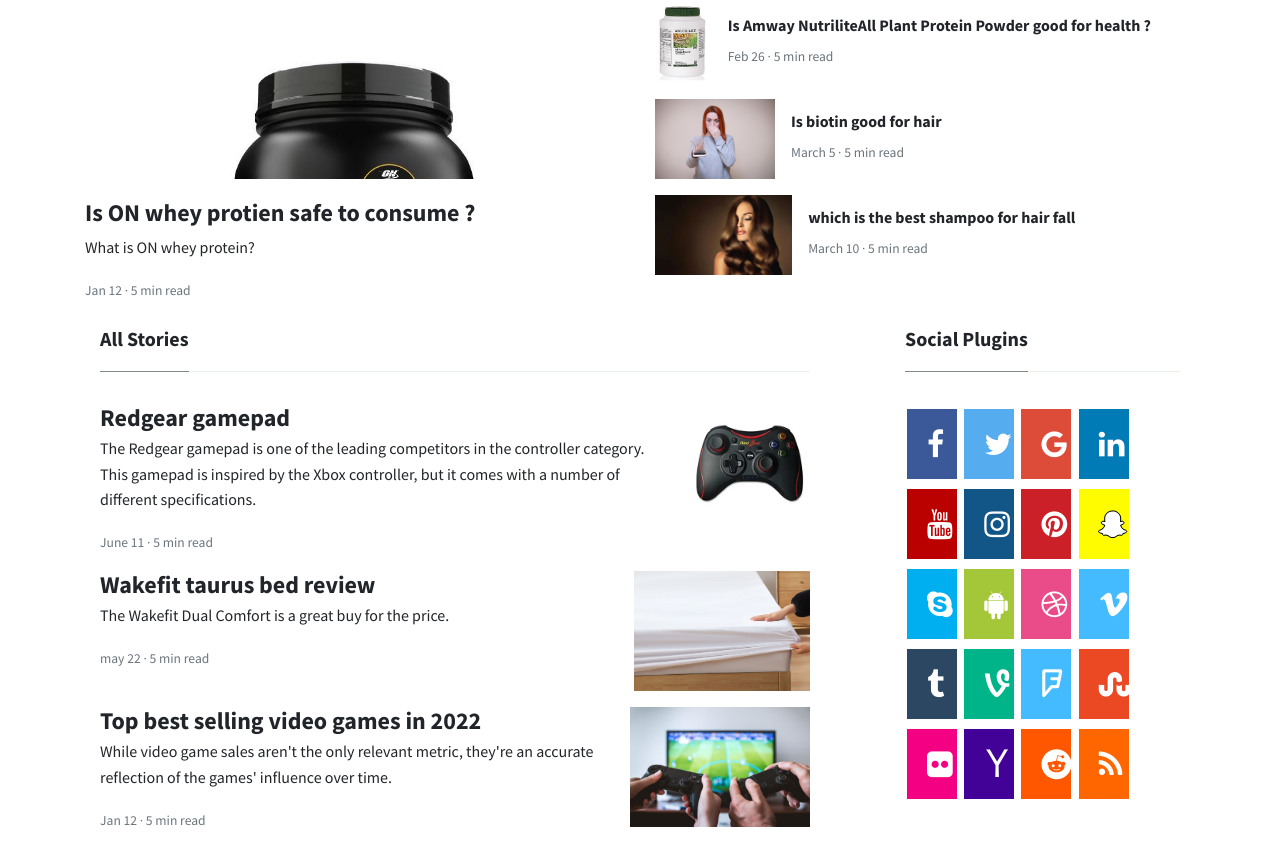
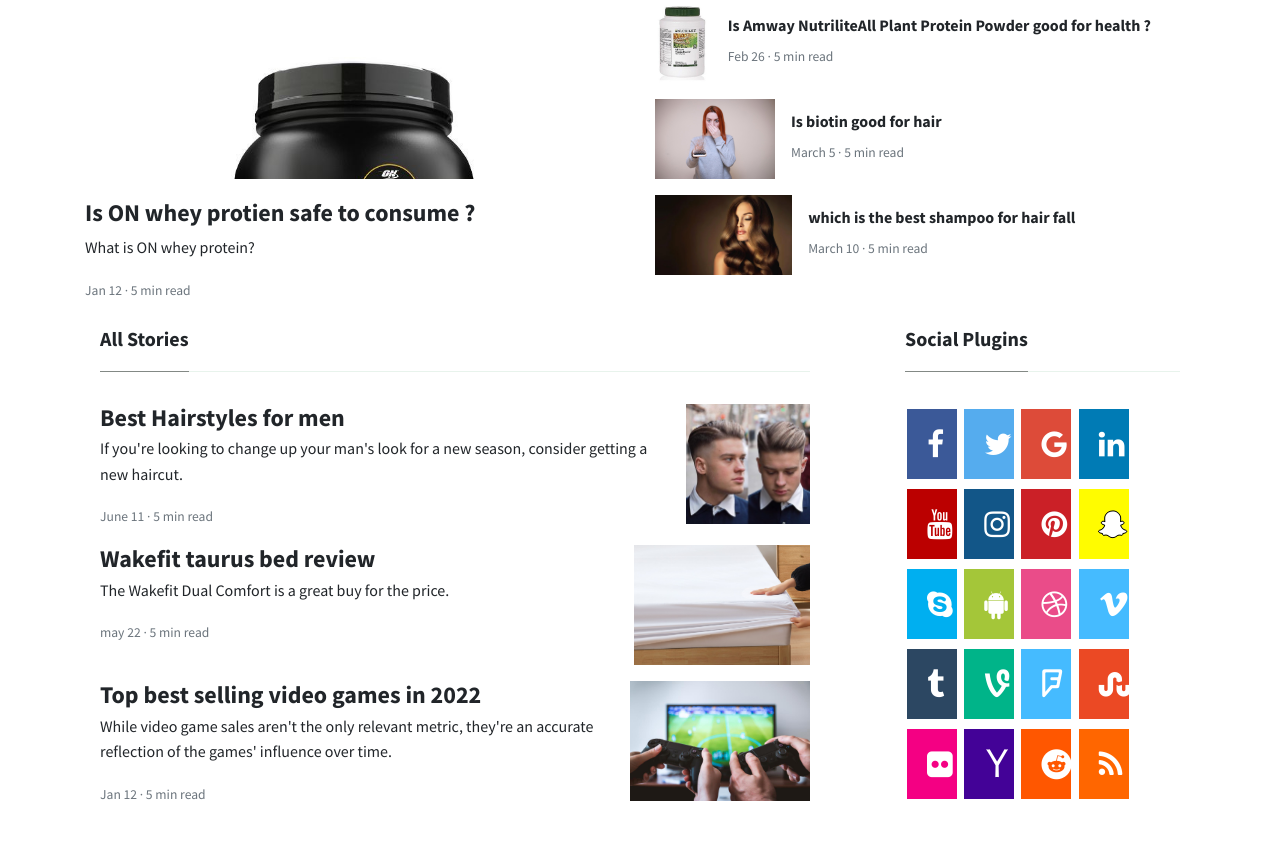
Before and after one commit to rajeev2000/Tuber, a website: page Tuber/health-and-fitness-club.html in a window 1280 px wide. Shown: the part 514-1380 px from the top of the page. Drawn offline with nearby package versions, Linux system fonts and the light colour scheme.

Commit message:
Modified

```diff
--- a/Tuber/health-and-fitness-club.html
+++ b/Tuber/health-and-fitness-club.html
@@ -791,15 +791,15 @@
 			<div class="mb-3 d-flex justify-content-between">
 				<div class="pr-3">
 					<h2 class="mb-1 h4 font-weight-bold">
-					<a class="text-dark" href="./tuber-news/Redgear-gamepad">Redgear gamepad </a>
+					<a class="text-dark" href="./tuber-news/Hairstyle">Best Hairstyles for men </a>
 					</h2>
 					<p>
-						The Redgear gamepad is one of the leading competitors in the controller category. This gamepad is inspired by the Xbox controller, but it comes with a number of different specifications.
+						If you're looking to change up your man's look for a new season, consider getting a new haircut.
 					</p>
 
 					<small class="text-muted">June 11 &middot; 5 min read</small>
 				</div>
-				<img height="120" src="./tuber-news/red.webp">
+				<img height="120" src="./tuber-news/slick.jpg">
 			</div>
 			<div class="mb-3 d-flex justify-content-between">
 				<div class="pr-3">
```
Also changed, not shown: 1 other file.
